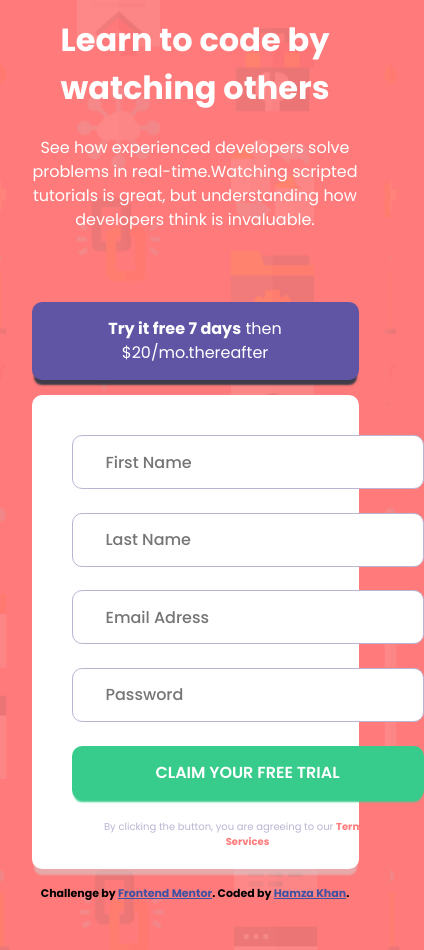
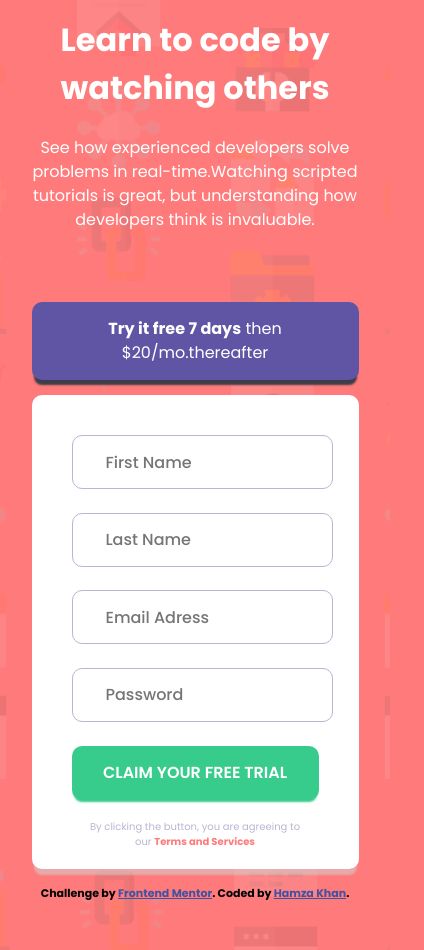
Before and after one commit to Lyr01/component-with-signup-form, a React (Vite) app: page / in a window 390 px wide. Shown: the whole page, 424 px wide, since content can reach past the window. Built offline with nearby package versions, Linux system fonts and the light colour scheme.

Commit message:
solved input problem with actual mobile

```diff
--- a/src/App.css
+++ b/src/App.css
@@ -257,6 +257,10 @@ form input {
 		height: 27.625rem;
 	}
 
+	form input {
+		width: 80%;
+	}
+
 	.free-trial {
 		width: 20.4375rem;
 		text-align: center;
```
